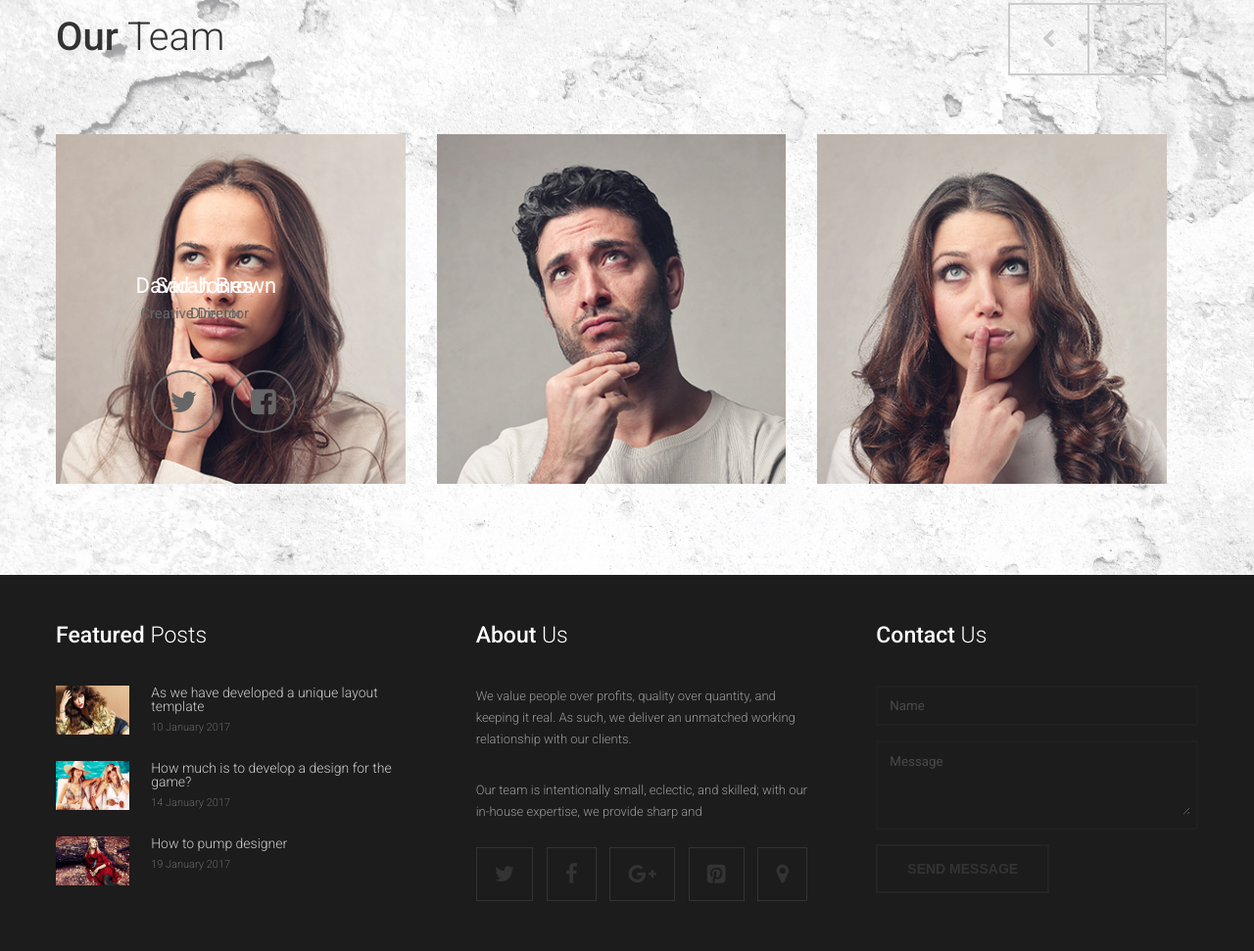
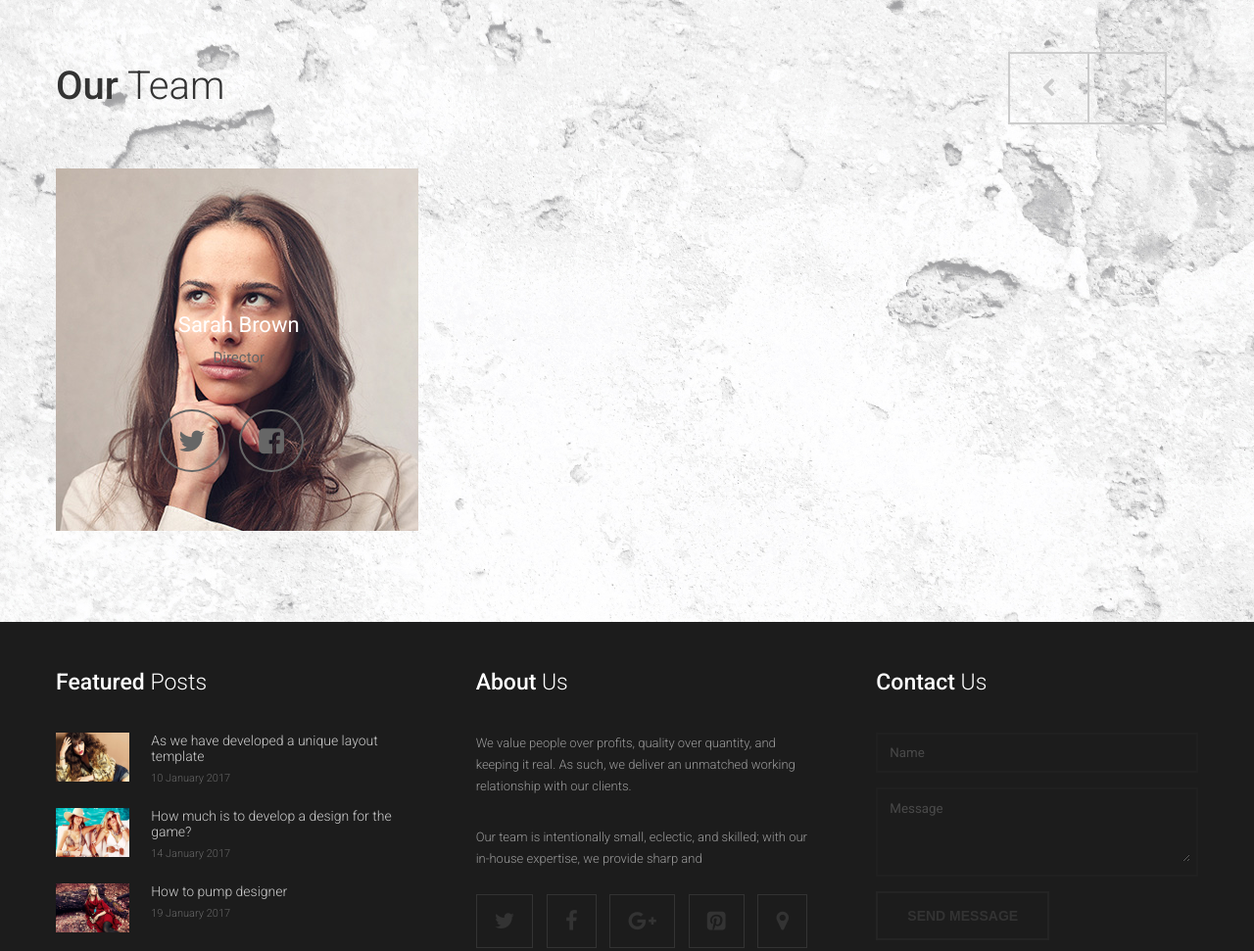
Before and after one commit to senemgenberova/white, a plain HTML site: page index.html in a window 1280 px wide. Shown: the part 1327-2298 px from the top of the page at 98% size. Drawn offline with nearby package versions, Linux system fonts and the light colour scheme.

Commit message:
commit 2

```diff
--- a/css/style.css
+++ b/css/style.css
@@ -25,6 +25,7 @@ body{
 	color: #3A3737;
 	font-size: 25px;
 	font-weight: 300;
+	line-height: 30px;
 }
 
 .first_slider .white_content{
@@ -114,6 +115,7 @@ body{
 	color: #666;
 	font-weight: 300;
 	margin-bottom: 25px;
+	line-height: 25px;
 }
 
 .more_template{
@@ -145,7 +147,7 @@ body{
 
 .multi_purpose .responsive{
 	position: absolute;
-	bottom: 15px;
+	bottom: 10%;
 	right: 15px;
 }
 
@@ -187,12 +189,54 @@ body{
 
 .about_team .directs .direct_style:hover{
 	color: #000;
-	border: 2px solid;
+	border:2px solid;
 	cursor: pointer;
 	transition-duration: .7s;
 }
 
 .about_team .team_slider{
+	margin-top: 45px;
+	position: relative;
+	/*display: inline-block;*/
+}
+
+.team_slider .member_info{
+	text-align: center;
+	font-size: 22px;
+	font-weight: 400;
+	color: white;
+	position: absolute;
+	top: 40%;
+	left: 9%;
+}
+
+.team_slider .member_info p{
+	color: #666;
+	font-size: 15px;
+	margin-top: 15px;
+}
+
+.team_slider .media_info{
+	margin-top: 45px;
+	color: #666;
+	font-size: 30px;
+}
+.team_slider .media_info i{
+	border: 2px solid;
+	padding: 15px 18px;
+	border-radius: 100%
+}
+
+.team_slider .media_info i:first-child{
+	margin-right: 15px;
+}
+
+.team_slider .media_info i:hover{
+	color: white;
+	transition-duration: .7s
+}
+
+/*.about_team .team_slider{
 	text-align: center;
 	color:#666;
 	font-weight: 400;
@@ -232,7 +276,7 @@ body{
 .team_slider .member_info .social_info i:hover{
 	color: white;
 	transition-duration: .7s;
-}
+}*/
 
 
 
@@ -267,6 +311,7 @@ body{
 
 .posts ul li .post_content p{
 	margin-bottom: 6px;
+	line-height: 16px;
 }
 
 .posts ul li .post_content small{
--- a/index.html
+++ b/index.html
@@ -3,6 +3,7 @@
 <head>
 	<meta charset="UTF-8">
 	<link rel="stylesheet" href="https://cdnjs.cloudflare.com/ajax/libs/meyer-reset/2.0/reset.css">
+	<meta name="viewport" content="width=device-width, initial-scale=1.0">
 	<link rel="stylesheet" href="css/style.css">
 	<link rel="stylesheet" href="css/style2.css">
 	<link href="http://fonts.googleapis.com/css?family=Roboto:400,100,100italic,300,300italic,400italic,500italic,700,500,700italic,900,900italic" rel="stylesheet">
@@ -163,6 +164,25 @@
 					</div>
 
 					<div class="team_slider">
+						<div class="member_img">
+							<img src="img/team1.jpg">
+						</div>
+						<div class="member_info">
+							<h3>Sarah Brown</h3>
+							<p>Director</p>
+							<div class="media_info">
+								<div class="row">
+									<div class="col6">
+										<i class="fa fa-twitter" aria-hidden="true"></i>
+									</div>
+									<div class="col6">
+										<i class="fa fa-facebook-square" aria-hidden="true"></i>
+									</div>
+								</div>
+							</div>
+						</div>
+					</div>
+					<!-- <div class="team_slider">
 						<div class="row">
 							<div class="col4">
 								<div class="member_img">
@@ -191,7 +211,7 @@
 								<div class="member_info">
 									<h3>David Jones</h3>
 									<small>Creative Director</small>
-									<!-- <div class="social_info">
+									<div class="social_info">
 										<div class="row">
 											<div class="col6">
 												<i class="fa fa-twitter" aria-hidden="true"></i>
@@ -200,7 +220,7 @@
 												<i class="fa fa-facebook-square" aria-hidden="true"></i>
 											</div>
 										</div>
-									</div> -->
+									</div>
 								</div>
 							</div>
 
@@ -208,7 +228,7 @@
 								<div class="member_img">
 									<img src="img/team3.jpg" alt="">
 								</div>
-								<!-- <div class="member_info">
+								<div class="member_info">
 									<h3>Sarah Brown</h3>
 									<small>Director</small>
 									<div class="social_info">
@@ -221,10 +241,10 @@
 											</div>
 										</div>
 									</div>
-								</div> -->
+								</div>
 							</div>
 						</div>
-					</div>
+					</div> -->
 				</div>
 			</div>
 		</div>
```
